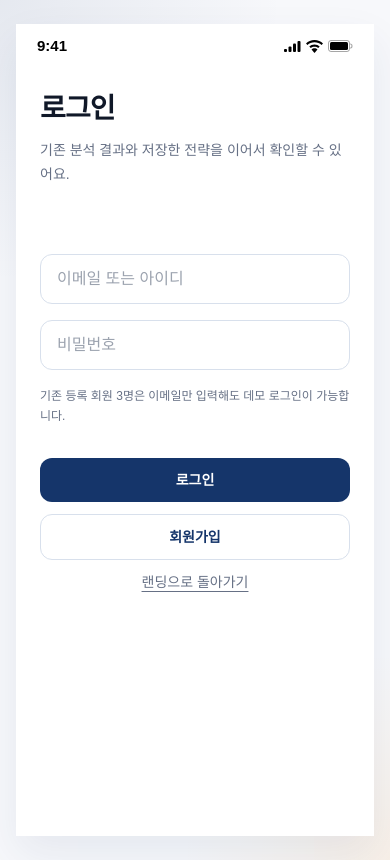
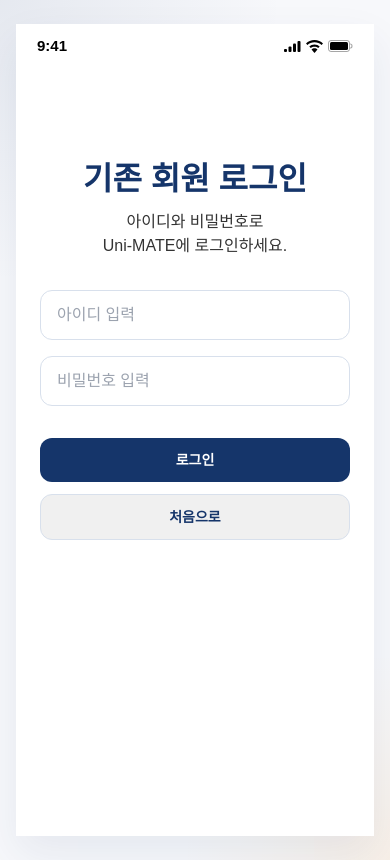
Before and after one commit to sypark1178/Uni-Mate, a Next.js app in the folder frontend/: page /login in a window 390 px wide. Built offline with nearby package versions, Linux system fonts and the light colour scheme.

Commit message:
Align shared status bar and login UI with latest mobile design.
Replace the phone-frame status bar markup with the provided SVG layout for all pages, update login copy/layout to match the new spec, and keep the landing page status bar navy only.

```diff
--- a/frontend/app/login/page.tsx
+++ b/frontend/app/login/page.tsx
@@ -29,24 +29,29 @@ export default function LoginPage() {
   };
 
   return (
-    <PhoneFrame title="로그인" subtitle="기존 분석 결과와 저장한 전략을 이어서 확인할 수 있어요.">
-      <div className="space-y-4">
+    <PhoneFrame>
+      <div className="pt-20 text-center">
+        <h1 className="text-[32px] font-bold leading-[38px] text-navy">기존 회원 로그인</h1>
+        <p className="mt-3 text-base leading-6 text-[#333333]">
+          아이디와 비밀번호로
+          <br />
+          Uni-MATE에 로그인하세요.
+        </p>
+      </div>
+      <div className="mt-8 space-y-4">
         <input
           className="w-full rounded-xl border border-line px-4 py-3"
-          placeholder="이메일 또는 아이디"
+          placeholder="아이디 입력"
           value={loginValue}
           onChange={(event) => setLoginValue(event.target.value)}
         />
         <input
           className="w-full rounded-xl border border-line px-4 py-3"
-          placeholder="비밀번호"
+          placeholder="비밀번호 입력"
           type="password"
           value={password}
           onChange={(event) => setPassword(event.target.value)}
         />
-        <p className="text-xs leading-5 text-muted">
-          기존 등록 회원 3명은 이메일만 입력해도 데모 로그인이 가능합니다.
-        </p>
         {errorMessage ? <p className="text-sm font-semibold text-[#B42318]">{errorMessage}</p> : null}
       </div>
       <div className="mt-8 space-y-3">
@@ -58,13 +63,10 @@ export default function LoginPage() {
           로그인
         </button>
         <Link
-          href="/signup?returnTo=%2Flogin"
-          className="flex w-full items-center justify-center rounded-xl border border-line bg-white px-4 py-3 text-sm font-semibold text-navy"
+          href="/"
+          className="flex w-full items-center justify-center rounded-xl border border-line bg-[#F0F0F0] px-4 py-3 text-sm font-semibold text-navy"
         >
-          회원가입
-        </Link>
-        <Link href="/" className="block text-center text-sm text-muted underline underline-offset-4">
-          랜딩으로 돌아가기
+          처음으로
         </Link>
       </div>
     </PhoneFrame>
--- a/frontend/app/page.tsx
+++ b/frontend/app/page.tsx
@@ -4,7 +4,7 @@ import { PhoneFrame } from "@/components/phone-frame";
 
 export default function LandingPage() {
   return (
-    <PhoneFrame fullBleed>
+    <PhoneFrame fullBleed statusBarClassName="bg-navy">
       <section className="flex h-full flex-col items-center justify-center bg-navy px-8 pb-10 pt-[54px] text-center text-white">
         <div className="mb-8 h-24 w-24 overflow-hidden rounded-[22px] bg-white">
           <Image src="/unimate-logo-cropped.png" alt="Uni-Mate logo" width={96} height={96} className="h-full w-full object-contain" />
--- a/frontend/components/phone-frame.tsx
+++ b/frontend/components/phone-frame.tsx
@@ -5,31 +5,38 @@ type PhoneFrameProps = {
   title?: string;
   subtitle?: string;
   fullBleed?: boolean;
+  statusBarClassName?: string;
 };
 
-export function PhoneFrame({ children, title, subtitle, fullBleed = false }: PhoneFrameProps) {
+export function PhoneFrame({ children, title, subtitle, fullBleed = false, statusBarClassName = "bg-white" }: PhoneFrameProps) {
   return (
     <main className="app-shell flex min-h-screen justify-center px-4 py-6">
       <section className="relative h-[812px] w-[375px] overflow-hidden bg-white shadow-soft">
-        <header className="absolute left-0 right-0 top-0 z-20 flex h-11 items-center justify-between px-[21px]">
+        <header className={`absolute left-0 right-0 top-0 z-20 flex h-[44px] items-center justify-between px-[21px] ${statusBarClassName}`}>
           <div className="text-[15px] font-semibold text-black">9:41</div>
           <div className="flex items-center gap-[5px]">
-            <svg viewBox="0 0 17 11" className="h-[11px] w-[17px]" fill="none" aria-hidden="true">
+            <div className="h-[11px] w-[17px]">
+              <svg viewBox="0 0 17 11" fill="none" xmlns="http://www.w3.org/2000/svg" aria-hidden="true">
                 <rect x="0" y="8" width="3" height="3" rx="1" fill="black" />
                 <rect x="4.5" y="5.5" width="3" height="5.5" rx="1" fill="black" />
                 <rect x="9" y="2.5" width="3" height="8.5" rx="1" fill="black" />
                 <rect x="13.5" y="0" width="3" height="11" rx="1" fill="black" />
               </svg>
-            <svg viewBox="0 0 17 13" className="h-[13px] w-[17px]" fill="none" aria-hidden="true">
+            </div>
+            <div className="h-[13px] w-[17px]">
+              <svg viewBox="0 0 17 13" fill="none" xmlns="http://www.w3.org/2000/svg" aria-hidden="true">
                 <path d="M8.5 0C5.1 0 2 1.3 0 3.5L1.5 5C3.2 3.2 5.7 2.2 8.5 2.2C11.3 2.2 13.8 3.2 15.5 5L17 3.5C15 1.3 11.9 0 8.5 0Z" fill="black" />
                 <path d="M8.5 4.5C6.5 4.5 4.6 5.3 3.3 6.6L4.8 8.1C5.7 7.2 7 6.7 8.5 6.7C10 6.7 11.3 7.2 12.2 8.1L13.7 6.6C12.4 5.3 10.5 4.5 8.5 4.5Z" fill="black" />
                 <path d="M8.5 13L5.5 9.5C6.3 8.7 7.3 8.2 8.5 8.2C9.7 8.2 10.7 8.7 11.5 9.5L8.5 13Z" fill="black" />
               </svg>
-            <svg viewBox="0 0 25 12" className="h-3 w-[25px]" fill="none" aria-hidden="true">
+            </div>
+            <div className="h-3 w-[25px]">
+              <svg viewBox="0 0 25 12" fill="none" xmlns="http://www.w3.org/2000/svg" aria-hidden="true">
                 <rect x="0.5" y="0.5" width="21" height="11" rx="2.5" stroke="black" strokeOpacity="0.35" />
                 <path d="M22.5 4C23.5 4 24 4.5 24 6C24 7.5 23.5 8 22.5 8" stroke="black" strokeOpacity="0.35" strokeWidth="1.2" strokeLinecap="round" />
                 <rect x="2" y="2" width="18" height="8" rx="1.5" fill="black" />
               </svg>
+            </div>
           </div>
         </header>
         {(title || subtitle) && (
```
Lines whose indentation alone changed are shown as unchanged.
